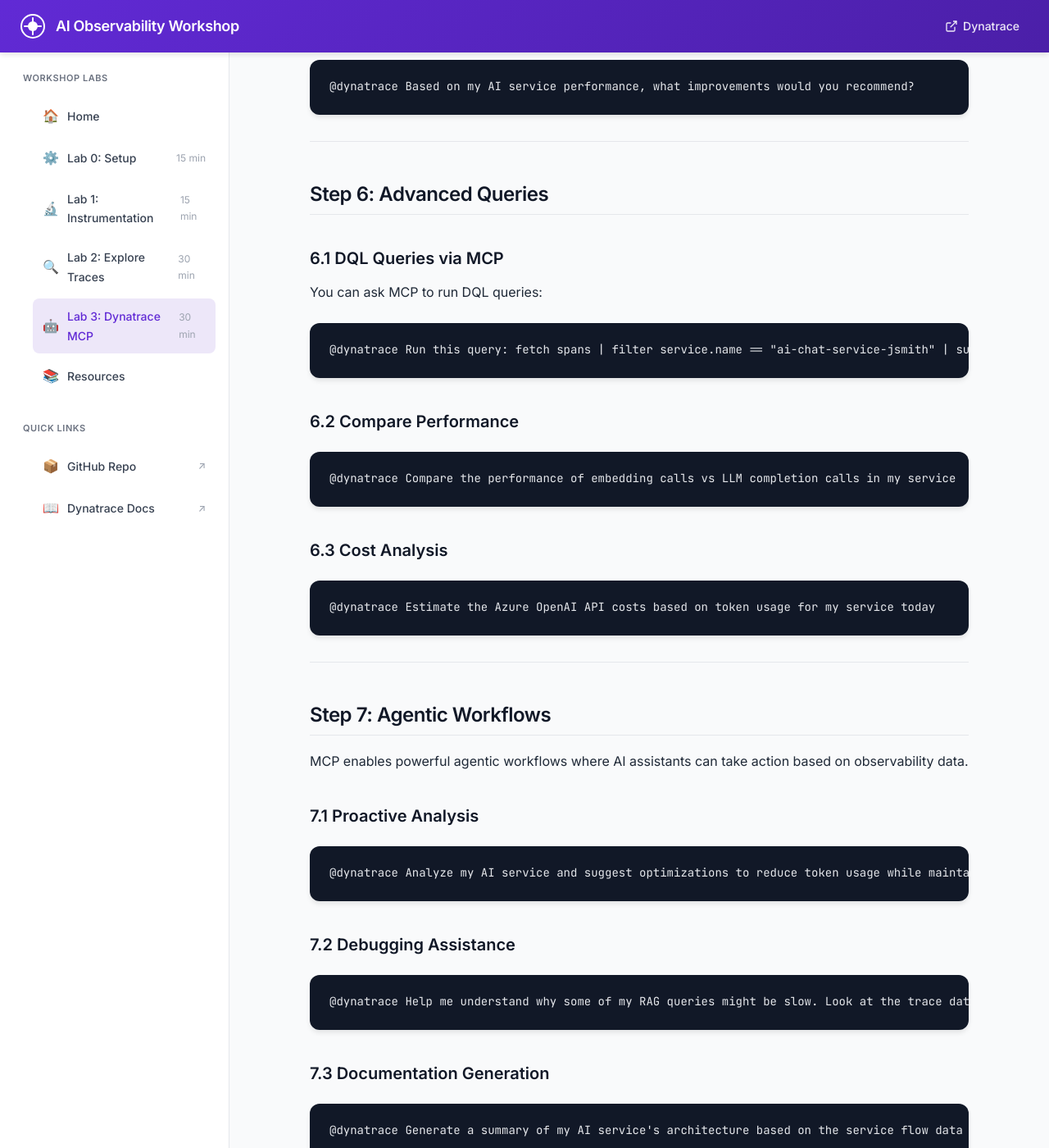
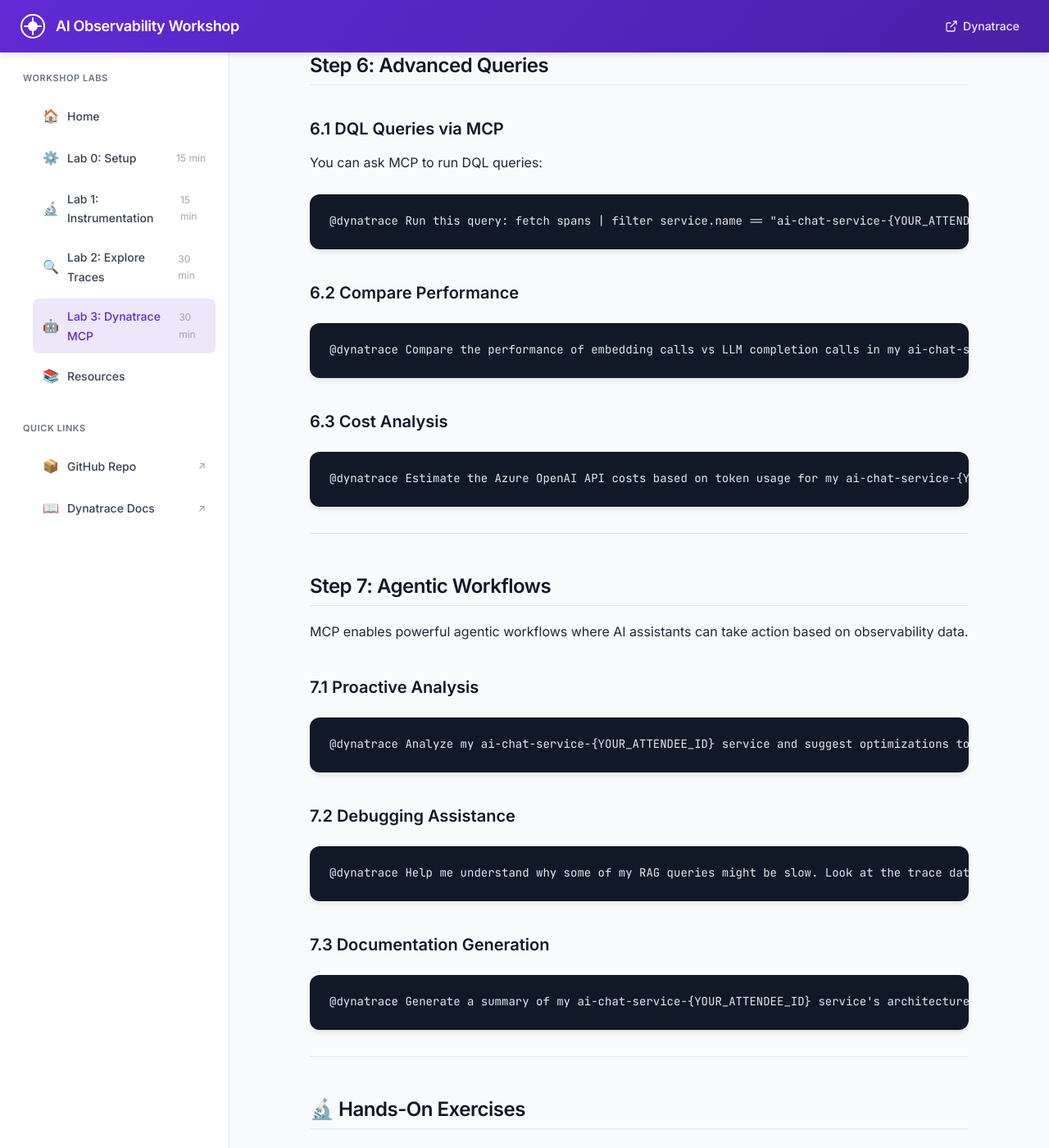
Before and after one commit to SudoSmitty/dynatrace-ai-mcp-workshop, a Jekyll site: the page built from docs/lab3-dynatrace-mcp.md, in a window 1280 px wide and 1400 px high, scrolled down 4937 px. Shown: the whole window at 82% size. Built offline with Jekyll 4.4.1, drawn with Linux system fonts in a browser that asks for light colours; some of the changed text lies outside the part shown.

Commit message:
finish updating MCP doc

````diff
--- a/docs/lab3-dynatrace-mcp.md
+++ b/docs/lab3-dynatrace-mcp.md
@@ -126,16 +126,10 @@
 
 Replace `{YOUR_ATTENDEE_ID}` with your actual attendee ID.
 
-### 3.2 Get Service Metrics
+### 3.2 Analyze Token Usage
 
 ```
-@dynatrace What is the average response time for ai-chat-service-jsmith in the last hour?
-```
-
-### 3.3 Analyze Token Usage
-
-```
-@dynatrace Show me the token usage for my AI service
+@dynatrace What is the total input and output token usage for spans in regards to the ai-chat-service-{YOUR_ATTENDEE_ID}
 ```
 
 ---
@@ -151,13 +145,13 @@
 ### 4.2 Analyze Slow Requests
 
 ```
-@dynatrace Are there any slow requests in my AI service? What's causing them?
+@dynatrace Are there any slow requests in my ai-chat-service-{YOUR_ATTENDEE_ID} service? What's causing them?
 ```
 
 ### 4.3 Trace Details
 
 ```
-@dynatrace Explain the trace flow for a typical chat request in my AI service
+@dynatrace Explain the trace flow for a typical chat request in my ai-chat-service-{YOUR_ATTENDEE_ID} service
 ```
 
 ---
@@ -179,7 +173,7 @@
 ### 5.3 Get Recommendations
 
 ```
-@dynatrace Based on my AI service performance, what improvements would you recommend?
+@dynatrace Based on my ai-chat-service-{YOUR_ATTENDEE_ID} service performance, what improvements would you recommend?
 ```
 
 ---
@@ -191,19 +185,19 @@
 You can ask MCP to run DQL queries:
 
 ```
-@dynatrace Run this query: fetch spans | filter service.name == "ai-chat-service-jsmith" | summarize count() by span.name
+@dynatrace Run this query: fetch spans | filter service.name == "ai-chat-service-{YOUR_ATTENDEE_ID}" | summarize count(), by: {span.name}
 ```
 
 ### 6.2 Compare Performance
 
 ```
-@dynatrace Compare the performance of embedding calls vs LLM completion calls in my service
+@dynatrace Compare the performance of embedding calls vs LLM completion calls in my ai-chat-service-{YOUR_ATTENDEE_ID} service
 ```
 
 ### 6.3 Cost Analysis
 
 ```
-@dynatrace Estimate the Azure OpenAI API costs based on token usage for my service today
+@dynatrace Estimate the Azure OpenAI API costs based on token usage for my ai-chat-service-{YOUR_ATTENDEE_ID} service today
 ```
 
 ---
@@ -215,7 +209,7 @@
 ### 7.1 Proactive Analysis
 
 ```
-@dynatrace Analyze my AI service and suggest optimizations to reduce token usage while maintaining response quality
+@dynatrace Analyze my ai-chat-service-{YOUR_ATTENDEE_ID} service and suggest optimizations to reduce token usage while maintaining response quality
 ```
 
 ### 7.2 Debugging Assistance
@@ -227,7 +221,7 @@
 ### 7.3 Documentation Generation
 
 ```
-@dynatrace Generate a summary of my AI service's architecture based on the service flow data
+@dynatrace Generate a summary of my ai-chat-service-{YOUR_ATTENDEE_ID} service's architecture based on the service flow data
 ```
 
 ---
@@ -251,7 +245,7 @@
 Ask MCP to analyze a specific aspect of your AI service:
 
 ```
-@dynatrace Analyze the relationship between prompt length and response time in my AI service
+@dynatrace Analyze the relationship between prompt length and response time in my ai-chat-service-{YOUR_ATTENDEE_ID} service
 ```
 
 ### Exercise 3: Incident Response Simulation
@@ -270,7 +264,7 @@
 
 **Good prompts are specific:**
 
-✅ Good: `@dynatrace Show me the P95 response time for ai-chat-service-jsmith over the last 4 hours`
+✅ Good: `@dynatrace Show me the P95 response time for ai-chat-service-sudosmitty over the last 4 hours`
 
 ❌ Vague: `@dynatrace How is my service doing?`
 
````
